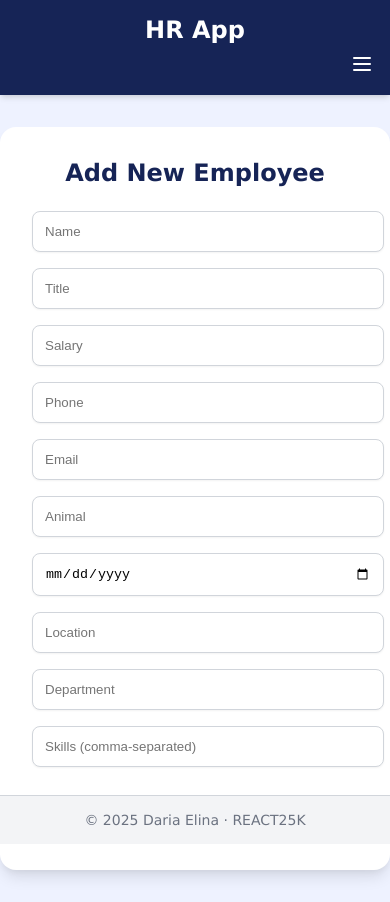
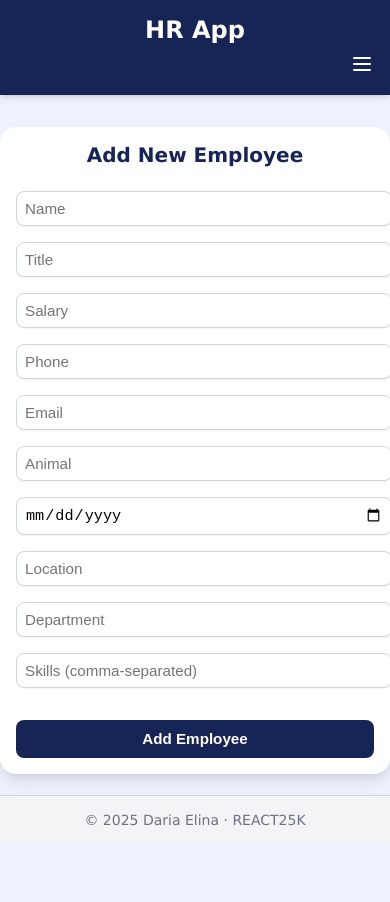
Before and after one commit to DarjaElina/hr_app, a React (Vite) app: page /add in a window 390 px wide. After the commit the page ends 854 px from the top, so only its background shows below. Built offline with nearby package versions, Linux system fonts and the light colour scheme; no server answers.

Commit message:
add responsive form styles; clear inputs after form submission; add loading indicator

```diff
--- a/package.json
+++ b/package.json
@@ -19,6 +19,7 @@
     "react-hot-toast": "^2.5.2",
     "react-icons": "^5.5.0",
     "react-router": "^7.5.3",
+    "react-spinners": "^0.17.0",
     "tailwindcss": "^4.1.7"
   },
   "devDependencies": {
--- a/src/components/AddEmployeeForm/AddEmployeeForm.jsx
+++ b/src/components/AddEmployeeForm/AddEmployeeForm.jsx
@@ -61,6 +61,18 @@ const AddEmployeeForm = () => {
       };
       await createEmployee(newEmployee);
       toast.success("Employee added successfully!");
+      setFormData({
+        name: "",
+        title: "",
+        salary: "",
+        phone: "",
+        email: "",
+        animal: "",
+        startDate: "",
+        location: "",
+        department: "",
+        skills: "",
+      })
     } catch (err) {
       toast.error("Failed to add employee.", err);
     }
--- a/src/components/AddEmployeeForm/AddEmployeeForm.module.css
+++ b/src/components/AddEmployeeForm/AddEmployeeForm.module.css
@@ -3,7 +3,7 @@
   margin-left: auto;
   margin-right: auto;
   margin-top: 2rem;
-  margin-bottom: 2rem;
+  margin-bottom: 5rem;
   background-color: #fff;
   padding: 2rem;
   border-radius: 1rem;
@@ -32,6 +32,7 @@
   box-shadow: 0 1px 2px rgba(0, 0, 0, 0.05);
   outline: none;
   transition: border-color 0.2s, box-shadow 0.2s;
+  font-size: 1rem;
 }
 
 .input:focus {
@@ -66,6 +67,7 @@
   transition: background-color 0.2s;
   cursor: pointer;
   border: none;
+  font-size: 1rem;
 }
 
 .submitBtn:hover:not(:disabled) {
@@ -76,3 +78,23 @@
   opacity: 0.6;
   cursor: not-allowed;
 }
+
+@media (max-width: 640px) {
+  .container {
+    padding: 1rem;
+  }
+
+  .title {
+    font-size: 1.25rem;
+  }
+
+  .input {
+    padding: 0.5rem;
+    font-size: 0.95rem;
+  }
+
+  .submitBtn {
+    padding: 0.65rem;
+    font-size: 0.95rem;
+  }
+}
--- a/src/components/EmployeeList/EmployeeList.jsx
+++ b/src/components/EmployeeList/EmployeeList.jsx
@@ -1,9 +1,27 @@
 import EmployeeCard from "../EmployeeCard/EmployeeCard";
 import { useEmployeesContext } from "../../hooks/useEmployeeContext";
 import styles from "./EmployeeList.module.css";
+import { ClipLoader } from "react-spinners";
 
 const EmployeeList = () => {
-  const { employees } = useEmployeesContext();
+  const { employees, loading, error } = useEmployeesContext();
+
+  if (loading) {
+    return (
+      <div className={styles.centeredMessage}>
+        <ClipLoader color="#162456" loading={loading} size={40} />
+        <p style={{ marginTop: "1rem" }}>Loading employees...</p>
+      </div>
+    );
+  }
+
+  if (error) {
+    return (
+      <div className={styles.centeredMessage}>
+        <p>Something went wrong. Please try again later.</p>
+      </div>
+    );
+  }
 
   return (
     <div className={styles.container}>
--- a/src/components/EmployeeList/EmployeeList.module.css
+++ b/src/components/EmployeeList/EmployeeList.module.css
@@ -7,6 +7,17 @@
   display: grid;
   grid-template-columns: repeat(1, 1fr);
   gap: 1.5rem;
+}
+
+.centeredMessage {
+  display: flex;
+  justify-content: center;
+  align-items: center;
+  height: 60vh;
+  font-size: 1.25rem;
+  color: #162456;
+  text-align: center;
+  flex-direction: column;
 }
 
 @media (min-width: 640px) {
--- a/src/context/EmployeesContext.jsx
+++ b/src/context/EmployeesContext.jsx
@@ -10,7 +10,6 @@ export const EmployeesProvider = ({ children }) => {
   const [error, setError] = useState(null);
 
   useEffect(() => {
-    console.log("use effect is running")
     const fetchEmployees = async () => {
       try {
         const res = await axios.get("https://hr-app-backend-90il.onrender.com/employees/");
```
Also changed, not shown: 1 other file (tests, documents, lock files or other folders).
